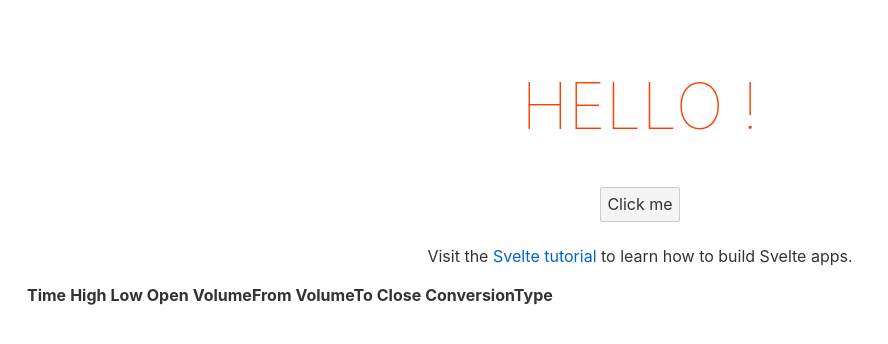
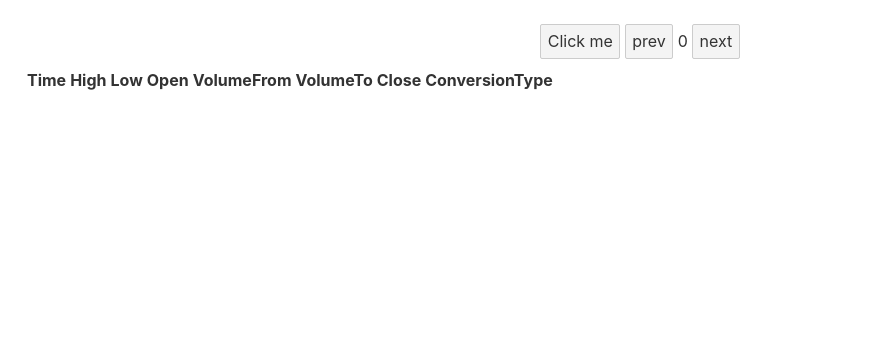
Before and after one commit to BennyHoang/svelte-pagination, a Svelte app: page / in a window 1280 px wide. Shown: the top 344 px of the page, without its empty margins (0-888 px from the left). Built offline with nearby package versions, Linux system fonts and the light colour scheme.

Commit message:
added pagination click

```diff
--- a/src/App.svelte
+++ b/src/App.svelte
@@ -1,12 +1,34 @@
 <script>
   export let bitcoinData = [];
+  let currentPage = 0;
+  $: totalPages = Math.round(bitcoinData.length / 20);
+
   async function getBitcoinData() {
     let response = await fetch(
       `https://min-api.cryptocompare.com/data/v2/histoday?fsym=BTC&tsym=USD&limit=100&api_key=8ae55d463e1bf8d38b4a502ca47512f9b1dec21533ad9af7acb993e8ba952bc`
     );
     let data = await response.json();
 	bitcoinData = data.Data.Data;
-    return data.Data.Data;
+  }
+  function prevPage() {
+    if (currentPage >= 1) {
+      currentPage--;
+      console.log("current page: ", currentPage);
+    }
+  }
+  function nextPage() {
+    if (currentPage < totalPages-1) {
+      currentPage++;
+      console.log("current page: ", currentPage);
+      console.log("totalPages: ", totalPages);
+    }
+  }
+  function changePage(pageNumber) {
+	  currentPage = pageNumber;
+	  console.log("current page: ", pageNumber);
+  }
+  function showBitcoinData(){
+
   }
 </script>
 
@@ -24,6 +46,9 @@
     font-size: 4em;
     font-weight: 100;
   }
+  .active {
+    background-color: blue;
+  }
 
   @media (min-width: 640px) {
     main {
@@ -33,13 +58,17 @@
 </style>
 
 <main>
-  <h1>Hello {name}!</h1>
   <button on:click={getBitcoinData}>Click me</button>
-  <p>
-    Visit the
-    <a href="https://svelte.dev/tutorial">Svelte tutorial</a>
-    to learn how to build Svelte apps.
-  </p>
+  <button on:click={prevPage}>prev</button>
+  {totalPages}
+  {#each { length: totalPages } as _, i}
+    {#if i === currentPage}
+      <button class="active">{i + 1}</button>
+    {:else}
+      <button on:click={() => changePage(i)}>{i + 1}</button>
+    {/if}
+  {/each}
+  <button on:click={nextPage}>next</button>
 
   <table>
     <thead>
@@ -54,7 +83,7 @@
         <th>ConversionType</th>
       </tr>
     </thead>
-	<tbody>
+    <tbody id="data">
       {#each bitcoinData as bitcoinData}
         <tr>
           <td>{bitcoinData.time}</td>
```
Lines whose indentation alone changed are shown as unchanged.
